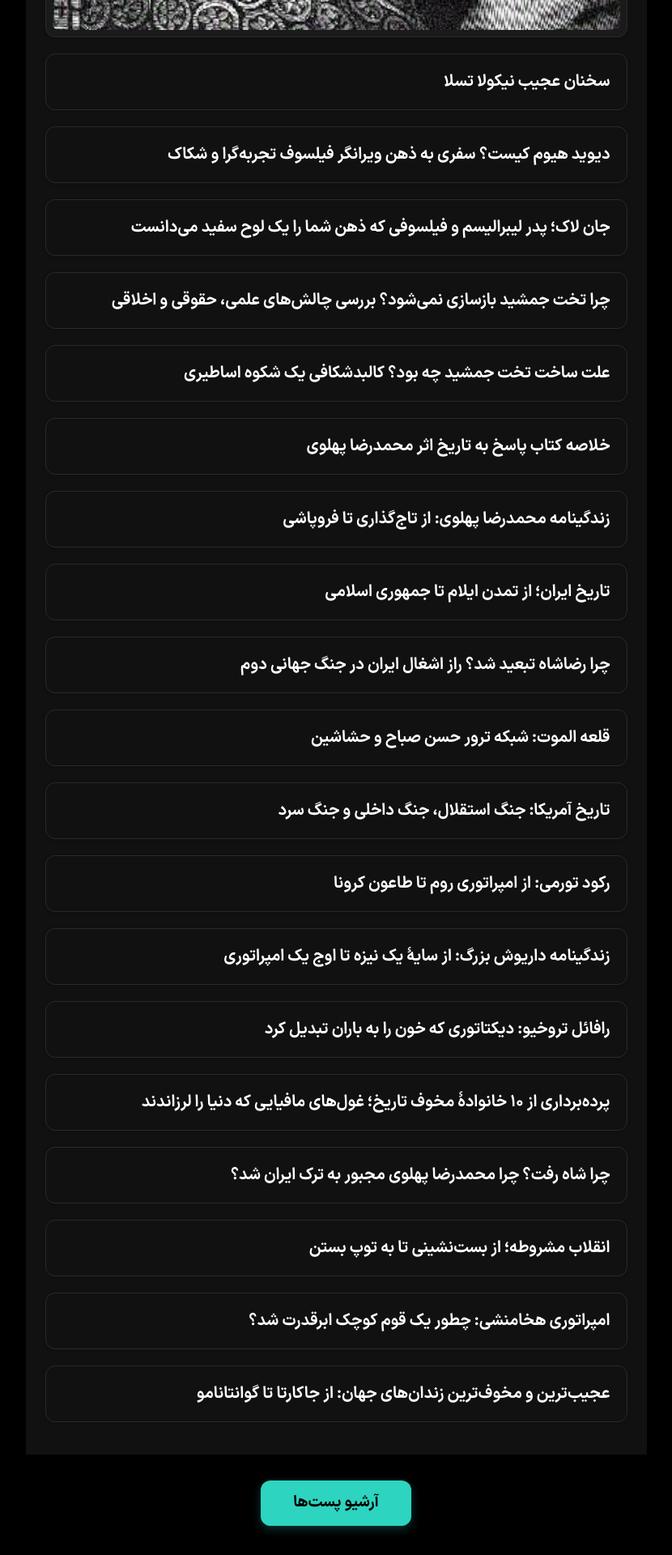
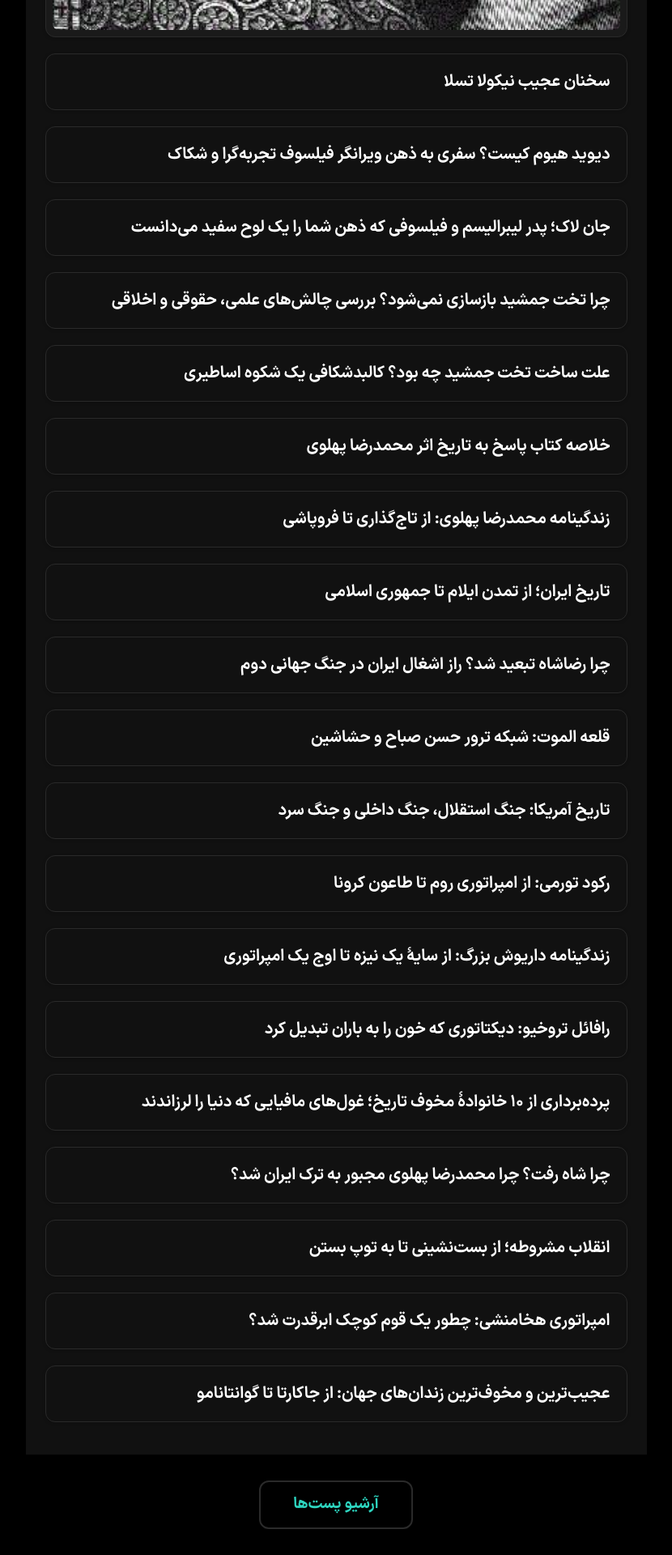
Before and after one commit to darkblog/darkblog.github.io, a Jekyll site: the page built from index.html, in a window 1280 px wide. Shown: the part 1004-2924 px from the top of the page at 81% size, without its empty margins (225-1055 px from the left). Built offline with Jekyll 4.4.1, drawn with Linux system fonts in a browser that asks for light colours.

Commit message:
Update index.html

```diff
--- a/index.html
+++ b/index.html
@@ -69,8 +69,8 @@ layout: null
     .post-card-image { overflow: hidden; border-radius: 0.5rem; display: block; }
     .post-card-image img { width: 100%; height: auto; display: block; }
     .site-footer { background-color: #000000; padding: 2rem clamp(1rem, 3vw, 1.5rem); display: flex; align-items: center; justify-content: center; width: 100%; }
-    .footer-blog-btn { font-family: 'vazir', system-ui, sans-serif; display: inline-block; padding: 0.8rem 2.5rem; background-color: #2dd4bf; color: #000000; text-decoration: none; font-weight: 700; font-size: 1.2rem; border-radius: 0.75rem; transition: background-color 0.2s, transform 0.15s; box-shadow: 0 4px 12px rgba(45, 212, 191, 0.25); }
-    .footer-blog-btn:hover { background-color: #5eead4; transform: scale(1.02); }
+    .footer-blog-btn { font-family: 'vazir', system-ui, sans-serif; display: inline-block; padding: 0.8rem 2.5rem; background-color: transparent; color: #2dd4bf; text-decoration: none; font-weight: 700; font-size: 1.2rem; border-radius: 0.75rem; border: 2px solid #2a2a2a; transition: background-color 0.2s, transform 0.15s, border-color 0.2s; }
+    .footer-blog-btn:hover { background-color: rgba(45, 212, 191, 0.1); border-color: #2dd4bf; transform: scale(1.02); }
     .footer-blog-btn:active { transform: scale(0.97); }
   </style>
 </head>
```
